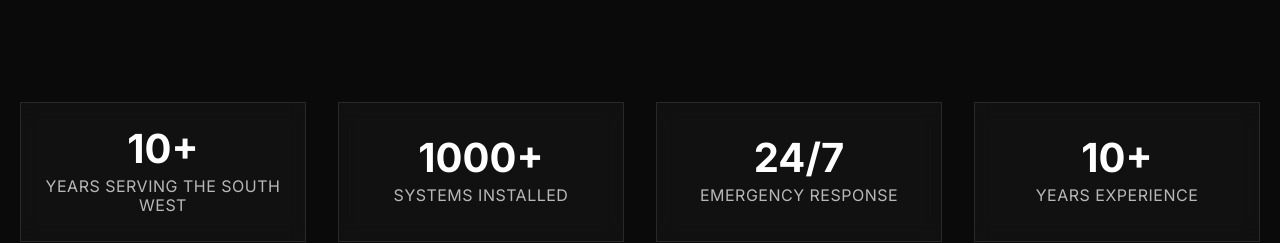
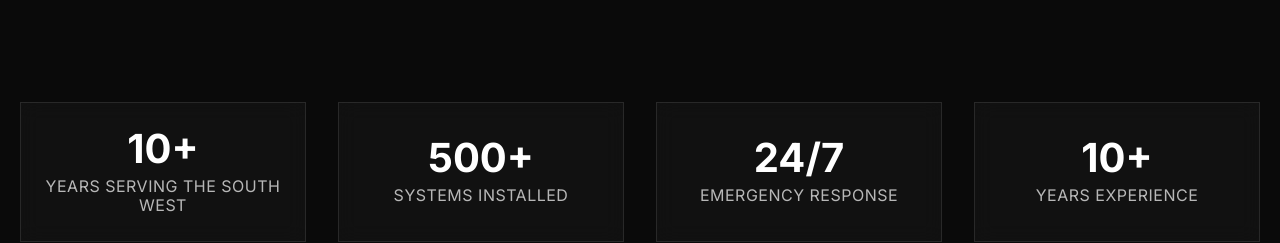
Before and after one commit to NovellumDEP/INET, a React (Vite) app in the folder frontend/: page /about in a window 1280 px wide. Shown: the part 2200-2443 px from the top of the page. Built offline with nearby package versions, Linux system fonts and the light colour scheme.

Commit message:
updated stats

```diff
--- a/frontend/src/pages/AboutPage.jsx
+++ b/frontend/src/pages/AboutPage.jsx
@@ -186,7 +186,7 @@ const AboutPage = () => {
                 <span className="stat-label">Years Serving the South West</span>
               </div>
               <div className="stat-item">
-                <span className="stat-number">1000+</span>
+                <span className="stat-number">500+</span>
                 <span className="stat-label">Systems installed</span>
               </div>
               <div className="stat-item">
```
Also changed, not shown: 2 other files (tests, documents, lock files or other folders).
